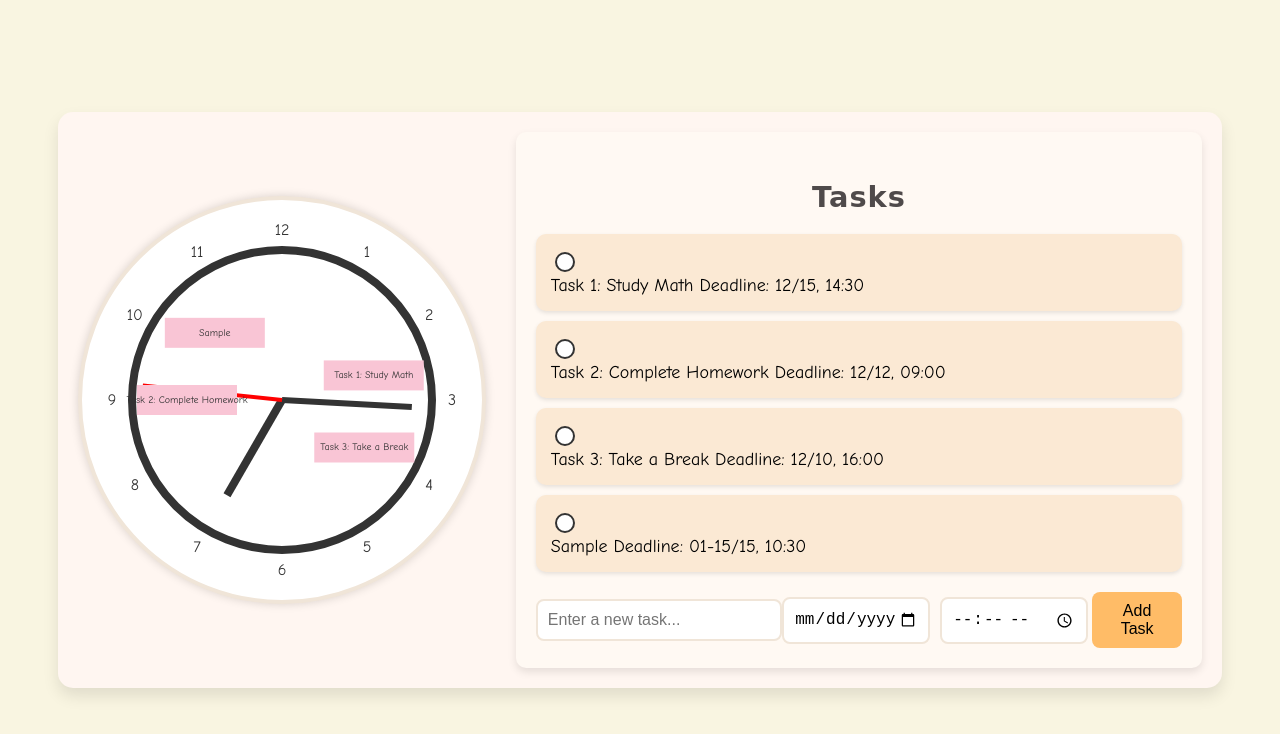
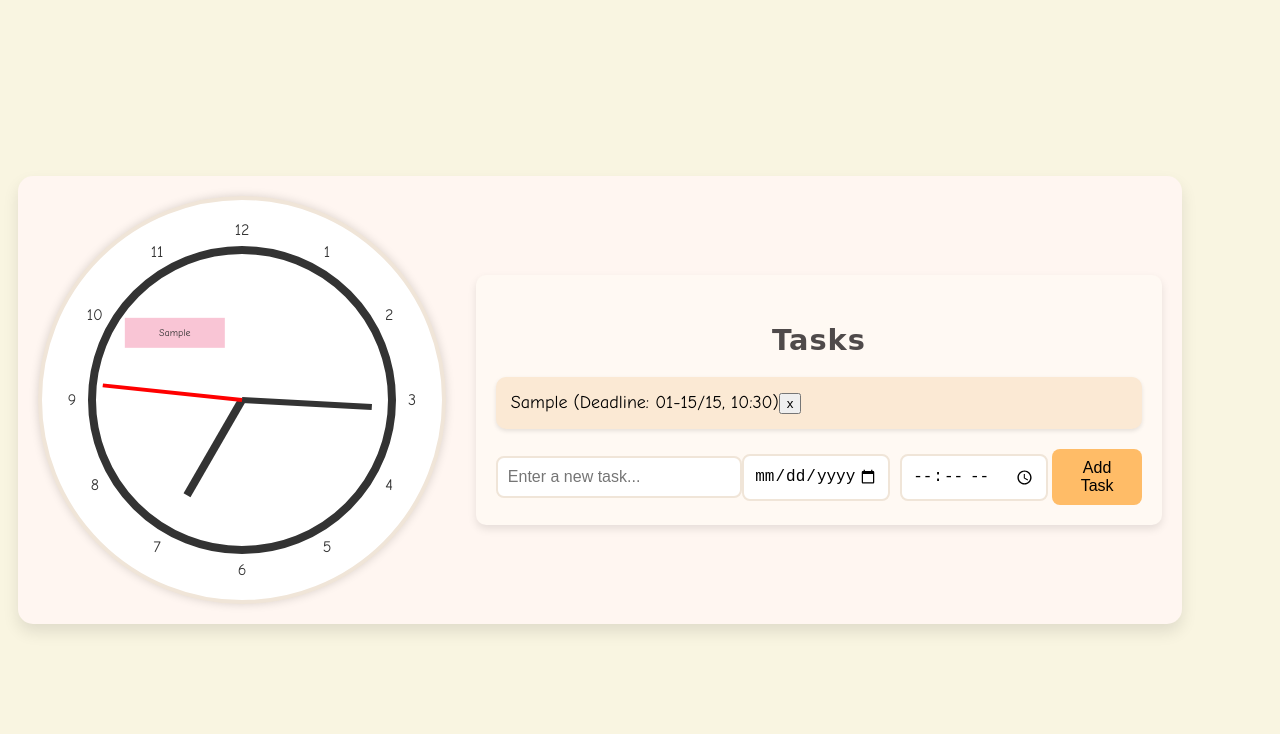
Before and after one commit to YohanmlMamaril/Yohanmlmamaril.github.io, a plain HTML site: page task-manager.html in a window 1280 px wide. Both pictures are taken after typing "Sample", "2020-01-15", "10:30" into the empty fields and a click on the button "Add Task". Drawn offline with Linux system fonts and the light colour scheme.

Commit message:
PRODA 1.2..4
FIXED task issues
ADDED login page

ICEBOX :
- functional login page

```diff
--- a/script.js
+++ b/script.js
@@ -11,94 +11,97 @@ canvas.height = canvasSize;
 const center = { x: canvasSize / 2, y: canvasSize / 2 };
 const radius = 150;
 
-// Task list to display (initial tasks with deadlines)
-let tasks = [
-  { description: "Task 1: Study Math", deadline: "12/15, 14:30" },
-  { description: "Task 2: Complete Homework", deadline: "12/12, 09:00" },
-  { description: "Task 3: Take a Break", deadline: "12/10, 16:00" },
-];
+// Task list
+let tasks = loadTasksFromStorage(); // Load tasks from localStorage
 
+// Functions to handle localStorage
+function loadTasksFromStorage() {
+  const storedTasks = localStorage.getItem("tasks");
+  return storedTasks ? JSON.parse(storedTasks) : [];
+}
+
+function saveTasksToStorage() {
+  localStorage.setItem("tasks", JSON.stringify(tasks));
+}
+
+// Draw the clock numbers
 function drawClockNumbers() {
-  const numberRadius = radius + 20; // Place numbers slightly outside the clock circle
-  const numberFont = '16px Comic Sans MS'; // Font style for numbers
-  ctx.font = numberFont;
+  const numberRadius = radius + 20;
+  ctx.font = '16px Comic Sans MS';
   ctx.textAlign = 'center';
   ctx.textBaseline = 'middle';
-  ctx.fillStyle = '#333'; // Number color
+  ctx.fillStyle = '#333';
 
   for (let num = 1; num <= 12; num++) {
-    const angle = (num - 3) * (Math.PI / 6); // Angle for each number
-    const x = center.x + numberRadius * Math.cos(angle); // X-coordinate
-    const y = center.y + numberRadius * Math.sin(angle); // Y-coordinate
-    ctx.fillText(num, x, y); // Draw the number
+    const angle = (num - 3) * (Math.PI / 6);
+    const x = center.x + numberRadius * Math.cos(angle);
+    const y = center.y + numberRadius * Math.sin(angle);
+    ctx.fillText(num, x, y);
   }
 }
 
-// Function to draw the clock hands
+// Draw the clock hands
 function drawClockHands() {
   const now = new Date();
   const hours = now.getHours();
   const minutes = now.getMinutes();
   const seconds = now.getSeconds();
 
-  // Hour hand (24-hour format)
+  // Hour hand
   const hourAngle = ((hours % 12) + minutes / 60) * (Math.PI / 6);
-  const hourX = center.x + (radius - 40) * Math.cos(hourAngle);
-  const hourY = center.y + (radius - 40) * Math.sin(hourAngle);
-  ctx.beginPath();
-  ctx.moveTo(center.x, center.y);
-  ctx.lineTo(hourX, hourY);
-  ctx.lineWidth = 8;
-  ctx.strokeStyle = '#333';
-  ctx.stroke();
+  drawHand(hourAngle, radius - 40, 8, '#333');
 
   // Minute hand
   const minuteAngle = (minutes + seconds / 60) * (Math.PI / 30);
-  const minuteX = center.x + (radius - 20) * Math.cos(minuteAngle);
-  const minuteY = center.y + (radius - 20) * Math.sin(minuteAngle);
-  ctx.beginPath();
-  ctx.moveTo(center.x, center.y);
-  ctx.lineTo(minuteX, minuteY);
-  ctx.lineWidth = 6;
-  ctx.strokeStyle = '#333';
-  ctx.stroke();
+  drawHand(minuteAngle, radius - 20, 6, '#333');
 
   // Second hand
   const secondAngle = seconds * (Math.PI / 30);
-  const secondX = center.x + (radius - 10) * Math.cos(secondAngle);
-  const secondY = center.y + (radius - 10) * Math.sin(secondAngle);
+  drawHand(secondAngle, radius - 10, 4, '#ff0000');
+}
+
+// Helper function to draw a hand
+function drawHand(angle, length, width, color) {
+  const x = center.x + length * Math.cos(angle);
+  const y = center.y + length * Math.sin(angle);
   ctx.beginPath();
   ctx.moveTo(center.x, center.y);
-  ctx.lineTo(secondX, secondY);
-  ctx.lineWidth = 4;
-  ctx.strokeStyle = '#ff0000';
+  ctx.lineTo(x, y);
+  ctx.lineWidth = width;
+  ctx.strokeStyle = color;
   ctx.stroke();
 }
 
-// Function to draw tasks on the clock at their respective times
+// Draw tasks on the clock
 function drawTasksOnClock() {
-  tasks.forEach(task => {
-    const taskTime = task.deadline.split(', ');
-    const date = new Date(`2024-${taskTime[0]}`); // Set a static year (since year is removed)
-    const hours = date.getHours();
-    const minutes = date.getMinutes();
+  const taskRadius = radius - 55;
 
-    const taskAngle = ((hours % 12) + minutes / 60 - 3) * (Math.PI / 6); // Normalize for clock face
-    const taskX = center.x + (radius - 40) * Math.cos(taskAngle);
-    const taskY = center.y + (radius - 40) * Math.sin(taskAngle);
+  tasks.forEach((task) => {
+    const [date, time] = task.deadline.split(', ');
+    const [hours, minutes] = time.split(':').map(Number);
 
-    // Draw the task description on the clock
+    const taskAngle = ((hours % 12) + minutes / 60 - 3) * (Math.PI / 6);
+    const x = center.x + taskRadius * Math.cos(taskAngle);
+    const y = center.y + taskRadius * Math.sin(taskAngle);
+
+    ctx.fillStyle = '#f9c5d5';
+    ctx.fillRect(x - 50, y - 15, 100, 30);
+
     ctx.fillStyle = '#333';
-    ctx.font = '16px Comic Sans MS';
-    ctx.fillText(task.description, taskX - 30, taskY + 10);
+    ctx.font = '10px Comic Sans MS';
+    ctx.textAlign = 'center';
+    ctx.textBaseline = 'middle';
+    ctx.fillText(task.description, x, y);
   });
 }
 
-// Function to update the clock
+// Update the clock
 function updateClock() {
-  ctx.clearRect(0, 0, canvasSize, canvasSize); // Clear the canvas
+  ctx.clearRect(0, 0, canvasSize, canvasSize);
+
+  // Draw clock border
   ctx.beginPath();
-  ctx.arc(center.x, center.y, radius, 0, 2 * Math.PI); // Draw clock border
+  ctx.arc(center.x, center.y, radius, 0, 2 * Math.PI);
   ctx.lineWidth = 8;
   ctx.strokeStyle = '#333';
   ctx.stroke();
@@ -108,103 +111,54 @@ function updateClock() {
   drawTasksOnClock();
 }
 
-// Call the updateClock function every second
-setInterval(updateClock, 1000);
+// Add a new task
+function addNewTask() {
+  const newTaskInput = document.getElementById('newTaskInput');
+  const taskDeadlineInput = document.getElementById('taskDeadline');
+  const taskTimeInput = document.getElementById('taskTime');
 
-// Handle adding new tasks
-const addTaskButton = document.getElementById('addTaskButton');
-const newTaskInput = document.getElementById('newTaskInput');
-const taskDeadlineInput = document.getElementById('taskDeadline');
-const taskTimeInput = document.getElementById('taskTime');
-const taskList = document.getElementById('taskList');
-
-// Function to add a new task
-function addNewTask() {
   const newTask = newTaskInput.value.trim();
   const deadlineDate = taskDeadlineInput.value.trim();
   const deadlineTime = taskTimeInput.value.trim();
 
   if (newTask && deadlineDate && deadlineTime) {
-    // Format deadline as "MM/DD, HH:MM"
     const formattedDeadline = `${deadlineDate.slice(5)}/${deadlineDate.slice(8)}, ${deadlineTime}`;
     tasks.push({ description: newTask, deadline: formattedDeadline });
-    newTaskInput.value = ''; // Clear the task input field
-    taskDeadlineInput.value = ''; // Clear the date input field
-    taskTimeInput.value = ''; // Clear the time input field
-    updateTaskList();
+    saveTasksToStorage();
+    displayTasks();
+    updateClock();
+
+    // Clear inputs
+    newTaskInput.value = '';
+    taskDeadlineInput.value = '';
+    taskTimeInput.value = '';
   }
 }
 
-// Function to update the task list display
-function updateTaskList() {
-  taskList.innerHTML = ''; // Clear current task list
+// Display tasks in the sidebar
+function displayTasks() {
+  const taskListElement = document.getElementById("taskList");
+  taskListElement.innerHTML = '';
+
   tasks.forEach((task, index) => {
-    const li = document.createElement('li');
-    li.classList.add('task-item');
-    li.innerHTML = `
-      <div class="checkbox-container">
-        <input type="checkbox" id="taskCheckbox${index}" class="taskCheckbox" data-index="${index}">
-        <label for="taskCheckbox${index}"></label>
-      </div>
-      ${task.description} <span class="deadline">Deadline: ${task.deadline}</span>
-    `;
-    taskList.appendChild(li);
+    const li = document.createElement("li");
+    li.textContent = `${task.description} (Deadline: ${task.deadline})`;
 
-    // Add event listener to each checkbox
-    const checkbox = document.getElementById(`taskCheckbox${index}`);
-    checkbox.addEventListener('change', function() {
-      if (checkbox.checked) {
-        deleteTask(index);
-      }
-    });
+    const deleteButton = document.createElement("button");
+    deleteButton.textContent = "x";
+    deleteButton.onclick = () => {
+      tasks.splice(index, 1);
+      saveTasksToStorage();
+      displayTasks();
+      updateClock();
+    };
+
+    li.appendChild(deleteButton);
+    taskListElement.appendChild(li);
   });
 }
 
-// Function to delete a task
-function deleteTask(index) {
-  tasks.splice(index, 1); // Remove the task from the array
-  updateTaskList(); // Re-render the task list
-}
-
-// Event listener for the "Add Task" button
-addTaskButton.addEventListener('click', addNewTask);
-
-// Optional: Allow pressing "Enter" to add the task
-newTaskInput.addEventListener('keypress', (e) => {
-  if (e.key === 'Enter') {
-    addNewTask();
-  }
-});
-
-// Initialize the task list
-updateTaskList();
-
-function drawTasksOnClock() {
-  const taskRadius = radius - 55; // Position tasks slightly inside the clock face
-  const taskFont = '10px Comic Sans MS'; // Task font
-  const taskBoxWidth = 100; // Width of task background box
-  const taskBoxHeight = 30; // Height of task background box
-
-  tasks.forEach((task, index) => {
-    const taskParts = task.deadline.split(', '); // Split the "MM/DD, HH:MM" format
-    if (taskParts.length < 2) return; // Skip invalid formats
-
-    const [hours, minutes] = taskParts[1].split(':').map(Number); // Extract hours and minutes
-    const taskAngle = ((hours % 12) + minutes / 60 - 3) * (Math.PI / 6); // Angle for time on the clock
-    const taskX = center.x + taskRadius * Math.cos(taskAngle); // Position based on angle
-    const taskY = center.y + taskRadius * Math.sin(taskAngle);
-
-    // Draw task background (rectangle highlight)
-    const rectX = taskX - taskBoxWidth / 2; // Center the rectangle horizontally
-    const rectY = taskY - taskBoxHeight / 2; // Center the rectangle vertically
-    ctx.fillStyle = '#f9c5d5'; // Soft pink for highlight
-    ctx.fillRect(rectX, rectY, taskBoxWidth, taskBoxHeight);
-
-    // Draw task description text
-    ctx.fillStyle = '#333'; // Text color
-    ctx.font = taskFont;
-    ctx.textAlign = 'center'; // Center text horizontally
-    ctx.textBaseline = 'middle'; // Center text vertically
-    ctx.fillText(task.description, taskX, taskY);
-  });
-}
+// Initialize the clock and tasks
+setInterval(updateClock, 1000);
+document.getElementById('addTaskButton').addEventListener('click', addNewTask);
+displayTasks();
--- a/style.css
+++ b/style.css
@@ -1,7 +1,7 @@
 /* General Body Style */
 body {
   font-family: 'Comic Sans MS', sans-serif;
-  background-color: #f9f5e1;  /* Soft cream background */
+  background-color: #f9f5e1; /* Soft cream background */
   margin: 0;
   padding: 0;
   display: flex;
@@ -17,26 +17,26 @@ body {
   align-items: center;
   justify-content: space-between;
   padding: 20px;
-  background-color: #fff6f1;  /* Light peachy background for the container */
+  background-color: #fff6f1; /* Light peachy background for the container */
   border-radius: 15px;
-  box-shadow: 0 8px 16px rgba(0, 0, 0, 0.1);  /* Soft shadow for depth */
+  box-shadow: 0 8px 16px rgba(0, 0, 0, 0.1); /* Soft shadow for depth */
 }
 
 /* Clock styling */
 canvas {
-  background-color: #ffffff;  /* White background for the clock */
+  background-color: #ffffff; /* White background for the clock */
   border-radius: 50%;
-  box-shadow: 0 0 10px rgba(0, 0, 0, 0.15);  /* Slight shadow for a cozy feel */
-  border: 4px solid #f0e5d8;  /* Soft border around the clock */
+  box-shadow: 0 0 10px rgba(0, 0, 0, 0.15); /* Slight shadow for a cozy feel */
+  border: 4px solid #f0e5d8; /* Soft border around the clock */
 }
 
 /* Styling for the task list */
 .task-list {
   margin-left: 30px;
   padding: 20px;
-  background-color: #fff9f3;  /* Light peach background */
+  background-color: #fff9f3; /* Light peach background */
   border-radius: 10px;
-  box-shadow: 0 4px 8px rgba(0, 0, 0, 0.1);  /* Soft shadow for tasks */
+  box-shadow: 0 4px 8px rgba(0, 0, 0, 0.1); /* Soft shadow for tasks */
 }
 
 #taskList {
@@ -45,17 +45,17 @@ canvas {
 }
 
 #taskList li {
-  background-color: #fbe9d4;  /* Soft warm color for each task */
+  background-color: #fbe9d4; /* Soft warm color for each task */
   margin: 10px 0;
   padding: 15px;
   border-radius: 10px;
-  box-shadow: 0 2px 4px rgba(0, 0, 0, 0.1);  /* Soft shadow around each task */
-  font-size: 18px;  /* Slightly larger font size for readability */
+  box-shadow: 0 2px 4px rgba(0, 0, 0, 0.1); /* Soft shadow around each task */
+  font-size: 18px; /* Slightly larger font size for readability */
 }
 
 h3 {
   font-size: 1.8em;
-  color: #4f4a4a;  /* Darker color for the task list title */
+  color: #4f4a4a; /* Darker color for the task list title */
   margin-bottom: 20px;
   font-weight: bold;
   text-align: center;
@@ -64,18 +64,13 @@ h3 {
 
 /* Fancy hover effect for tasks */
 #taskList li:hover {
-  background-color: #f7d4a3;  /* Light orange when hovering over tasks */
+  background-color: #f7d4a3; /* Light orange when hovering over tasks */
   cursor: pointer;
 }
 
-/* Optional: Add a cozy font for headings */
-@font-face {
-  font-family: 'Handwritten';
-  src: url('https://fonts.googleapis.com/css2?family=Pacifico&display=swap');
-}
-
+/* Handwritten style font for titles */
 h1, h2, h3 {
-  font-family: 'Pacifico', cursive;  /* Handwritten style font for titles */
+  font-family: 'Pacifico', cursive;
 }
 
 /* Add Task Section */
@@ -96,12 +91,12 @@ h1, h2, h3 {
 }
 
 .deadline-container input {
-  width: 40%;  /* Smaller width for the deadline and time inputs */
+  width: 40%; /* Smaller width for the deadline and time inputs */
 }
 
 #addTaskButton {
   padding: 10px 20px;
-  background-color: #ffbc67;  /* Soft orange color */
+  background-color: #ffbc67; /* Soft orange color */
   border: none;
   border-radius: 8px;
   cursor: pointer;
@@ -110,11 +105,11 @@ h1, h2, h3 {
 }
 
 #addTaskButton:hover {
-  background-color: #ff9e4a;  /* Darker orange on hover */
+  background-color: #ff9e4a; /* Darker orange on hover */
 }
 
 #addTaskButton:active {
-  background-color: #e88c3e;  /* Slightly darker when clicked */
+  background-color: #e88c3e; /* Slightly darker when clicked */
 }
 
 .deadline-container {
@@ -123,12 +118,6 @@ h1, h2, h3 {
 }
 
 /* Circular checkbox style */
-.checkbox-container {
-  display: flex;
-  align-items: center;
-  gap: 10px;
-}
-
 .checkbox-container input[type="checkbox"] {
   appearance: none;
   width: 20px;
```
Also changed, not shown: task-manager.html (+8 -0 lines), 1 other file.
